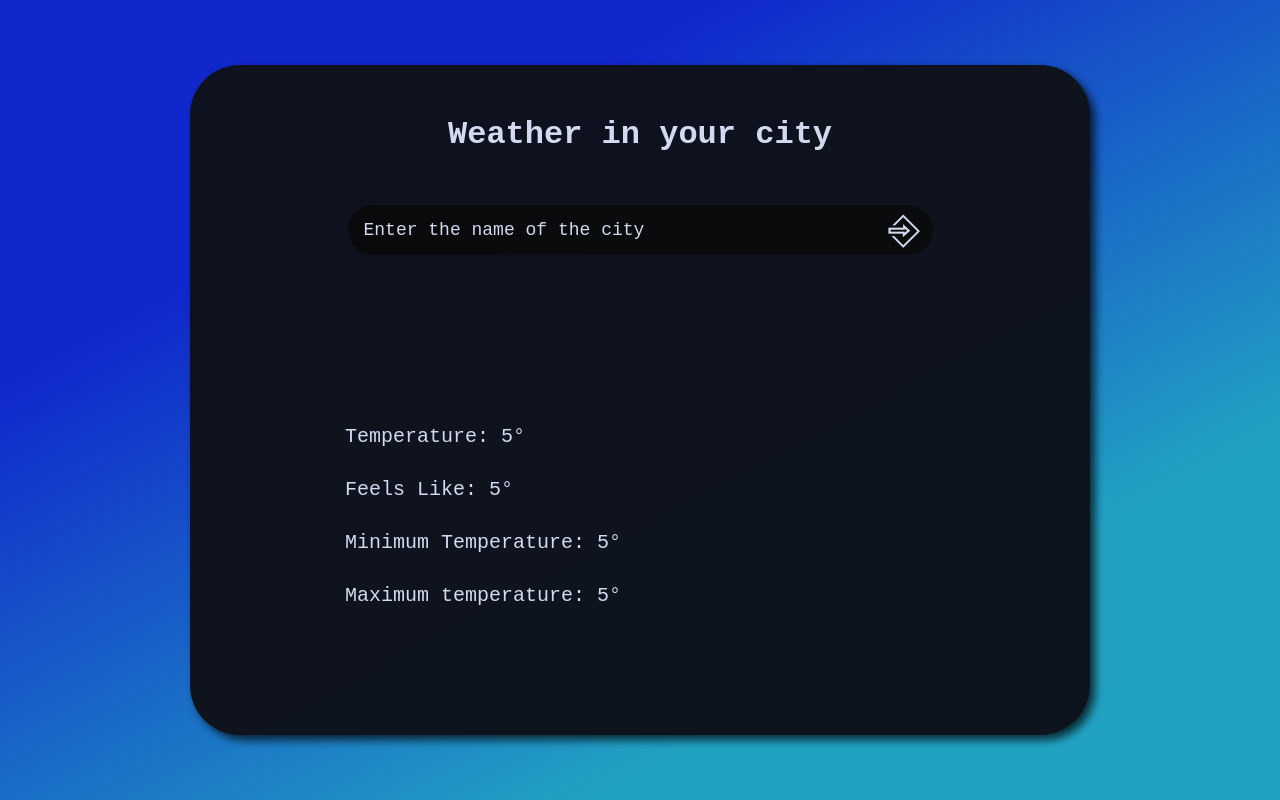
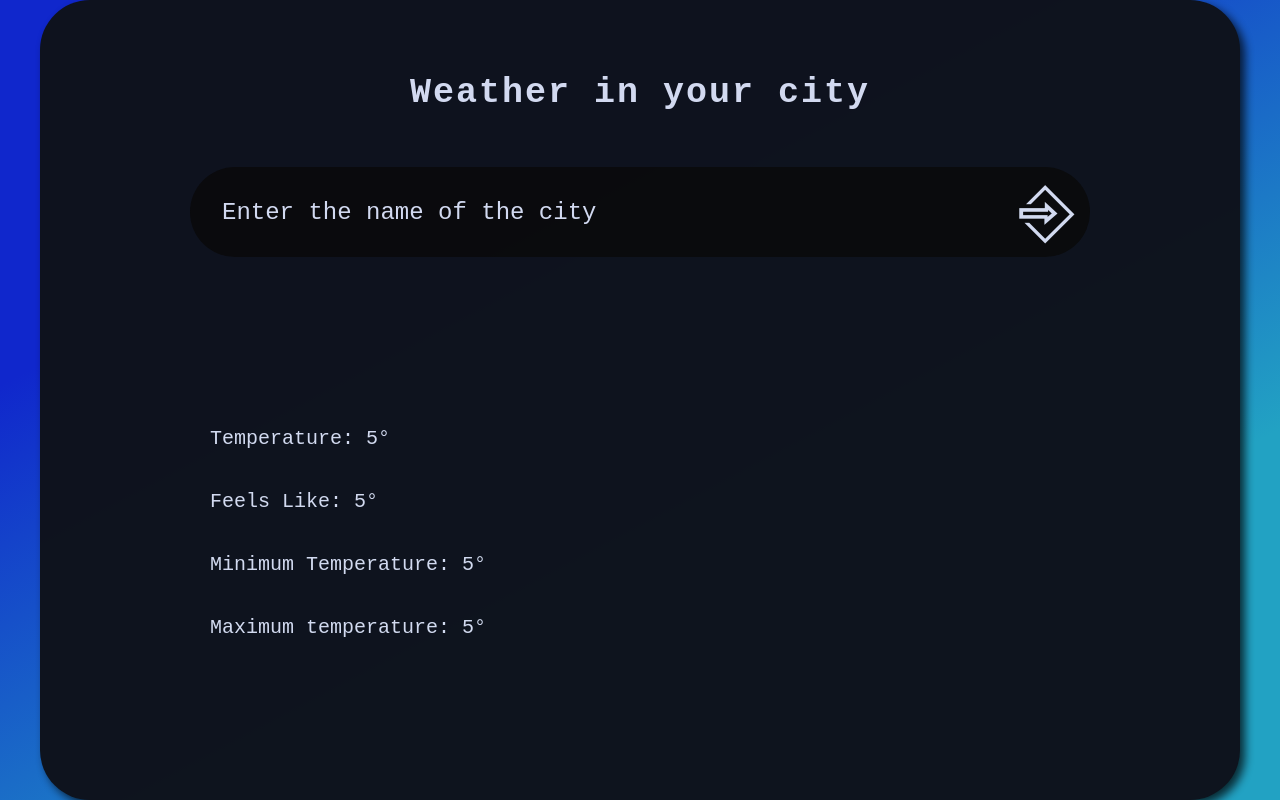
Before and after one commit to starlingProj/weatherApp, a Vue app: page / in a window 1280 px wide. Built offline with nearby package versions, Linux system fonts and the light colour scheme; some icons are missing.

Commit message:
Update a layout design

```diff
--- a/src/App.vue
+++ b/src/App.vue
@@ -12,9 +12,10 @@ import { Icon } from "@iconify/vue";
       />
       <input class="weather_form_submit" type="submit" value="⎆" />
     </div>
-    <Icon class="icon_weather" icon="system-uicons:sun" />
-    <!-- <Icon class="icon_weather" icon="wpf:rain" />
-    <Icon class="icon_weather" icon="clarity:cloud-line" /> -->
+    <Icon class="icon_weather" icon="wpf:rain" />
+    <!-- <Icon class="icon_weather" icon="system-uicons:sun" />
+
+    <Icon class="icon_weather" icon="clarity:cloud-line" />  -->
     <ul class="weather_info">
       <li class="weather_list">Temperature: 5°</li>
       <li class="weather_list">Feels Like: 5°</li>
@@ -26,8 +27,9 @@ import { Icon } from "@iconify/vue";
 
 <style scoped>
 .weather {
-  width: 900px;
-  height: 670px;
+  width: 1200px;
+  height: 800px;
+
   background-color: rgb(14, 18, 27);
   opacity: 0.98;
   display: flex;
@@ -38,32 +40,36 @@ import { Icon } from "@iconify/vue";
   border-radius: 50px;
 }
 .weater_logo_text {
-  padding-top: 30px;
+  padding-top: 50px;
+  letter-spacing: 2px;
+  font-size: 35px;
+  font-weight: bold;
+
 }
 .weather_form {
   border-radius: 20%;
-
   display: flex;
   flex-direction: row;
-  width: 65%;
+  width: 75%;
   outline: none;
   text-decoration: none;
-  height: 50px;
+  height: 90px;
   margin-top: 30px;
 }
 .weather_form_input {
   background-color: #0a0a0a;
   color: rgb(214, 221, 241);
   border: none;
-  font-size: 20px;
+  font-size: 28px;
   width: 90%;
   border-radius: 100px 0px 0px 100px;
-  padding-left: 1rem;
+  padding-left: 2rem;
   font-family: Andale Mono, monospace;
 }
+
 .weather_form_input::placeholder {
   color: rgb(214, 221, 241);
-  font-size: 18px;
+  font-size: 24px;
   font-family: Andale Mono, monospace;
 }
 :active,
@@ -74,26 +80,33 @@ import { Icon } from "@iconify/vue";
 }
 .weather_form_submit {
   background-color: #0a0a0a;
-  font-size: 40px;
+  font-size: 70px;
   color: rgb(214, 221, 241);
   border: none;
   border-radius: 0px 100px 100px 0px;
   width: 10%;
   cursor: pointer;
 }
+.weather_form_submit:hover {
+  color:#22a2c3;
+}
 .weather_info {
   margin-top: 10px;
 
-  width: 70%;
+  width: 75%;
 }
 .icon_weather {
-  margin-top: 30px;
+  margin-top: 40px;
   width: 100px;
   height: 100px;
+  color:#22a2c3;
 }
 .weather_list {
-  margin-top: 30px;
+  margin-top: 40px;
   font-size: 20px;
   list-style-type: none;
 }
+.weather_list:first-child{
+  margin-top: 20px;
+}
 </style>
```
